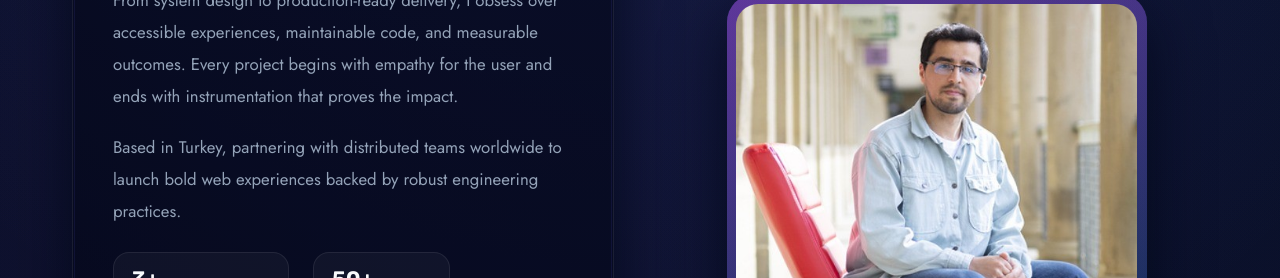
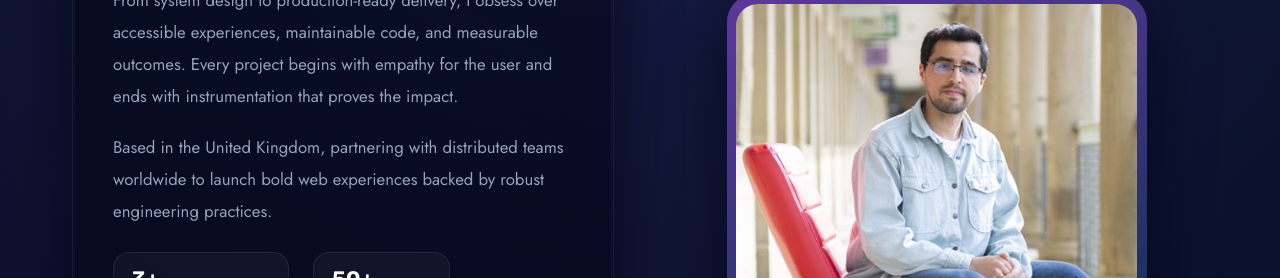
Before and after one commit to MohammedAlhawamdeh/portfolio, a React (Vite) app: page / in a window 1280 px wide. Shown: the part 1140-1418 px from the top of the page. Built offline with nearby package versions, Linux system fonts and the light colour scheme.

Commit message:
feat: add Contact, Projects, and About sections to the portfolio, including project images.

```diff
--- a/src/components/About/About.tsx
+++ b/src/components/About/About.tsx
@@ -253,7 +253,7 @@ const About = () => {
               and ends with instrumentation that proves the impact.
             </Text>
             <Text>
-              Based in Turkey, partnering with distributed teams worldwide to launch bold web experiences
+              Based in the United Kingdom, partnering with distributed teams worldwide to launch bold web experiences
               backed by robust engineering practices.
             </Text>
             <StatsRow>
--- a/src/components/Contact/Contact.tsx
+++ b/src/components/Contact/Contact.tsx
@@ -149,7 +149,7 @@ const Contact = () => {
                 <FaMapMarkerAlt />
               </IconWrapper>
               <Label>Location</Label>
-              <StaticValue>Turkey</StaticValue>
+              <StaticValue>United Kingdom</StaticValue>
             </InfoCard>
           </InfoGrid>
           <SocialLinks>
--- a/src/components/Projects/Projects.tsx
+++ b/src/components/Projects/Projects.tsx
@@ -167,6 +167,18 @@ const GhostLink = styled.a`
 
 const projects = [
   {
+    id: 6,
+    title: "KWIK SAAS",
+    role: "SaaS Platform",
+    impact: "Business operations",
+    description:
+      "A comprehensive SaaS platform designed to streamline business operations and enhance productivity with modern tools.",
+    image: "/kwiksaas.png",
+    tech: ["React", "TypeScript", "NodeJS", "Tailwind"],
+    demoLink: "https://www.kwiksaasapp.com/",
+    codeLink: null,
+  },
+  {
     id: 1,
     title: "KWIK CV",
     role: "Product Experience",
```
Also changed, not shown: public/kwiksaas.png (added).
